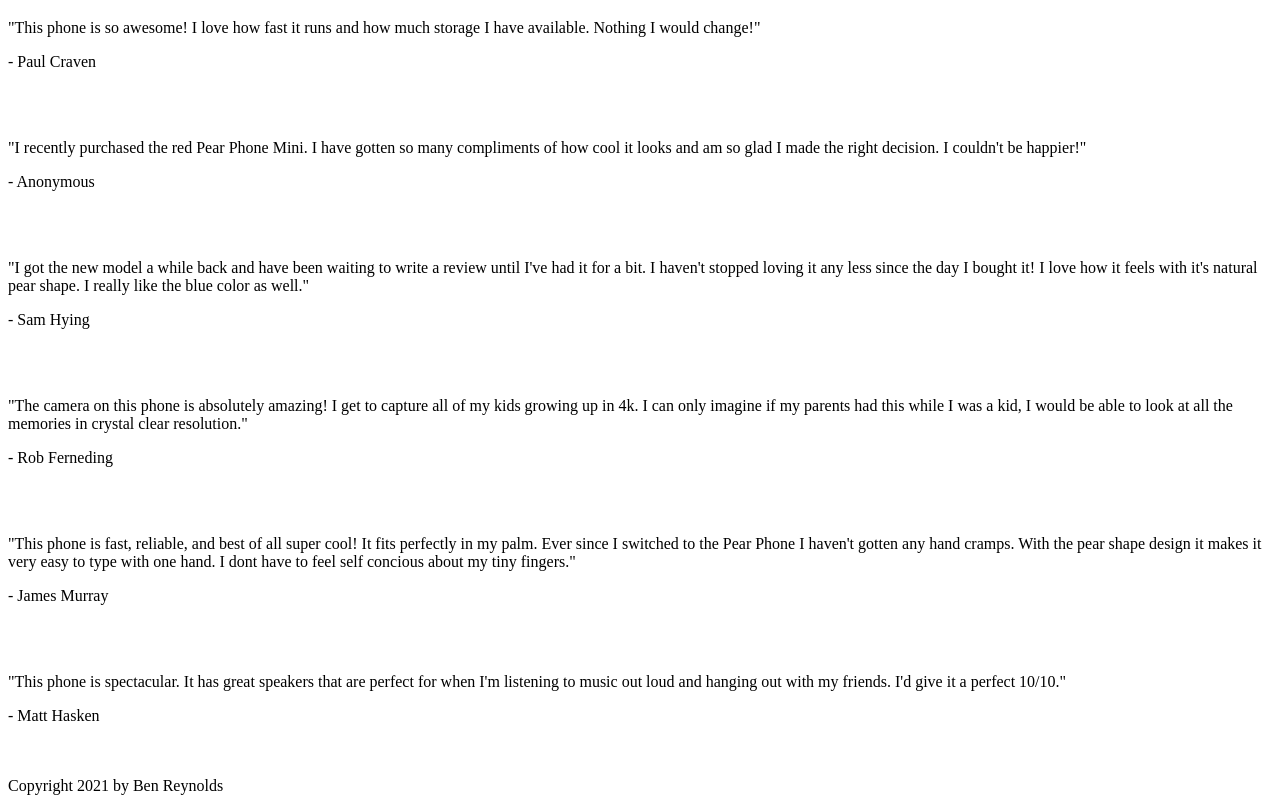
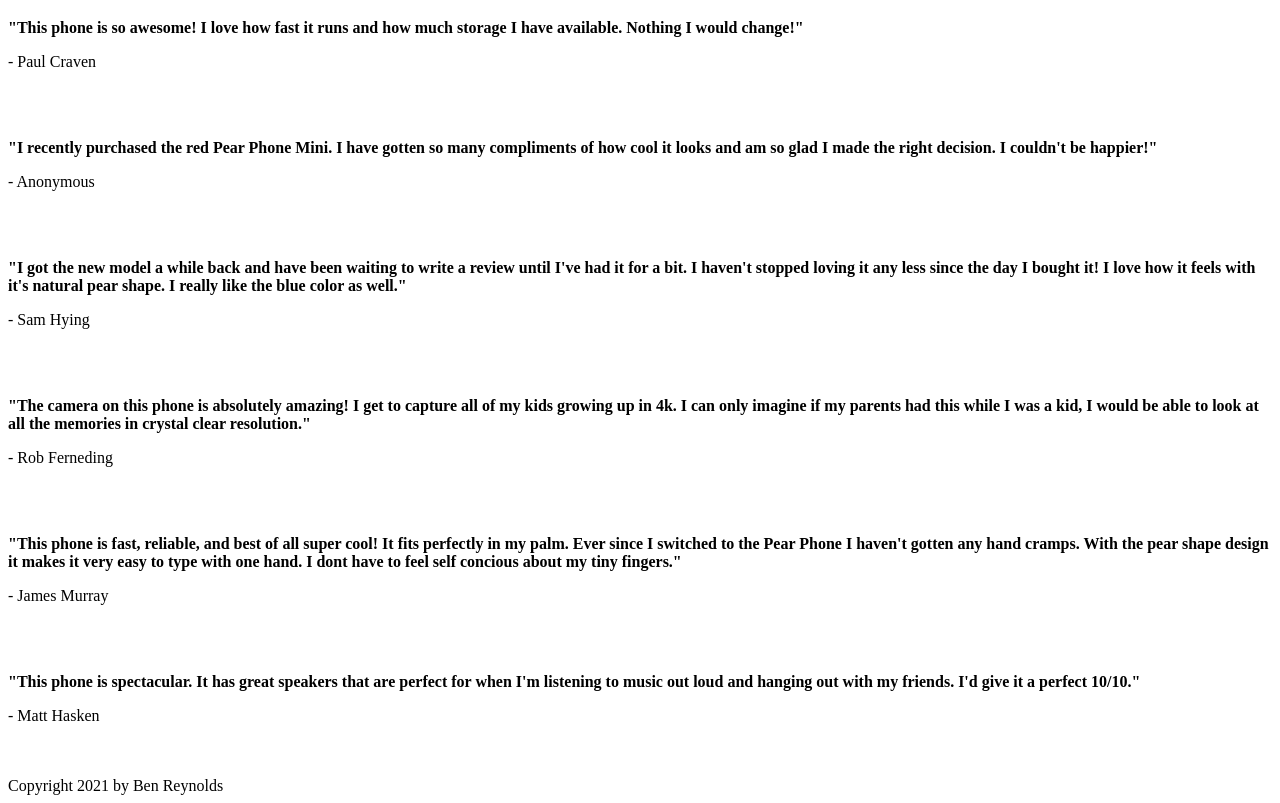
Before and after one commit to Scardinal24/best_phones_ever, a plain HTML site: page public_html/reviews.html in a window 1280 px wide. Shown: the part 239-1042 px from the top of the page. Drawn offline with Linux system fonts and the light colour scheme.

Commit message:
bold reviews

```diff
--- a/public_html/reviews.html
+++ b/public_html/reviews.html
@@ -47,22 +47,22 @@
 		</nav>
 		<h1>Pear Phone Reviews</h1>
 	</header>
-<p>"This phone is so awesome! I love how fast it runs and how much storage I have available. Nothing I would change!"</p>
+<p><b>"This phone is so awesome! I love how fast it runs and how much storage I have available. Nothing I would change!"</b></p>
 <p>- Paul Craven</p>
 <br></br>
-<p>"I recently purchased the red Pear Phone Mini. I have gotten so many compliments of how cool it looks and am so glad I made the right decision. I couldn't be happier!"</p>
+<p><b>"I recently purchased the red Pear Phone Mini. I have gotten so many compliments of how cool it looks and am so glad I made the right decision. I couldn't be happier!"</b></p>
 <p>- Anonymous</p>
 <br></br>
-<p>"I got the new model a while back and have been waiting to write a review until I've had it for a bit. I haven't stopped loving it any less since the day I bought it! I love how it feels with it's natural pear shape. I really like the blue color as well."</p>
+<p><b>"I got the new model a while back and have been waiting to write a review until I've had it for a bit. I haven't stopped loving it any less since the day I bought it! I love how it feels with it's natural pear shape. I really like the blue color as well."</b></p>
 <p>- Sam Hying</p>
 <br></br>
-<p>"The camera on this phone is absolutely amazing! I get to capture all of my kids growing up in 4k. I can only imagine if my parents had this while I was a kid, I would be able to look at all the memories in crystal clear resolution."
+<p><b>"The camera on this phone is absolutely amazing! I get to capture all of my kids growing up in 4k. I can only imagine if my parents had this while I was a kid, I would be able to look at all the memories in crystal clear resolution."</b></p>
 <p>- Rob Ferneding</p>
 <br></br>
-<p>"This phone is fast, reliable, and best of all super cool! It fits perfectly in my palm. Ever since I switched to the Pear Phone I haven't gotten any hand cramps. With the pear shape design it makes it very easy to type with one hand. I dont have to feel self concious about my tiny fingers."</p>
+<p><b>"This phone is fast, reliable, and best of all super cool! It fits perfectly in my palm. Ever since I switched to the Pear Phone I haven't gotten any hand cramps. With the pear shape design it makes it very easy to type with one hand. I dont have to feel self concious about my tiny fingers."</b></p>
 <p>- James Murray</p>
 <br></br>
-<p>"This phone is spectacular. It has great speakers that are perfect for when I'm listening to music out loud and hanging out with my friends. I'd give it a perfect 10/10."
+<p><b>"This phone is spectacular. It has great speakers that are perfect for when I'm listening to music out loud and hanging out with my friends. I'd give it a perfect 10/10."</b></p>
 <p>- Matt Hasken</p>
 <br></br>
 
```
